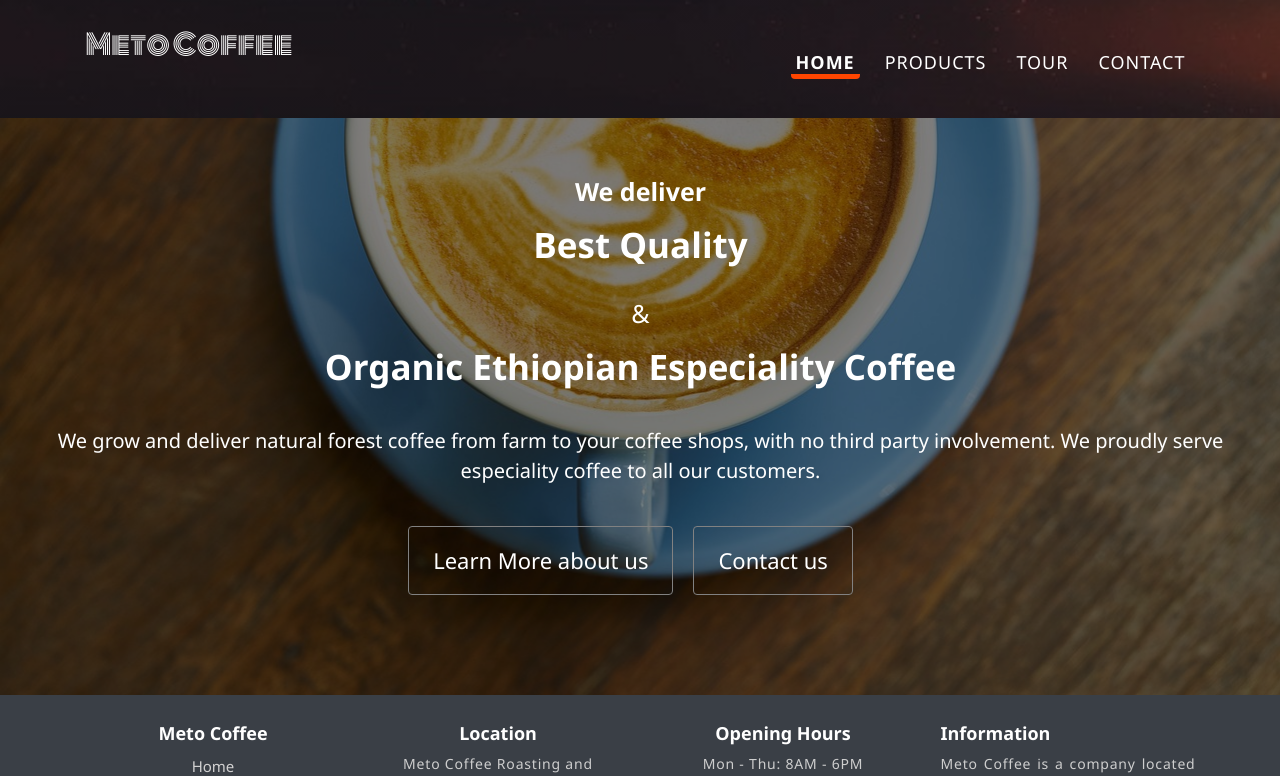
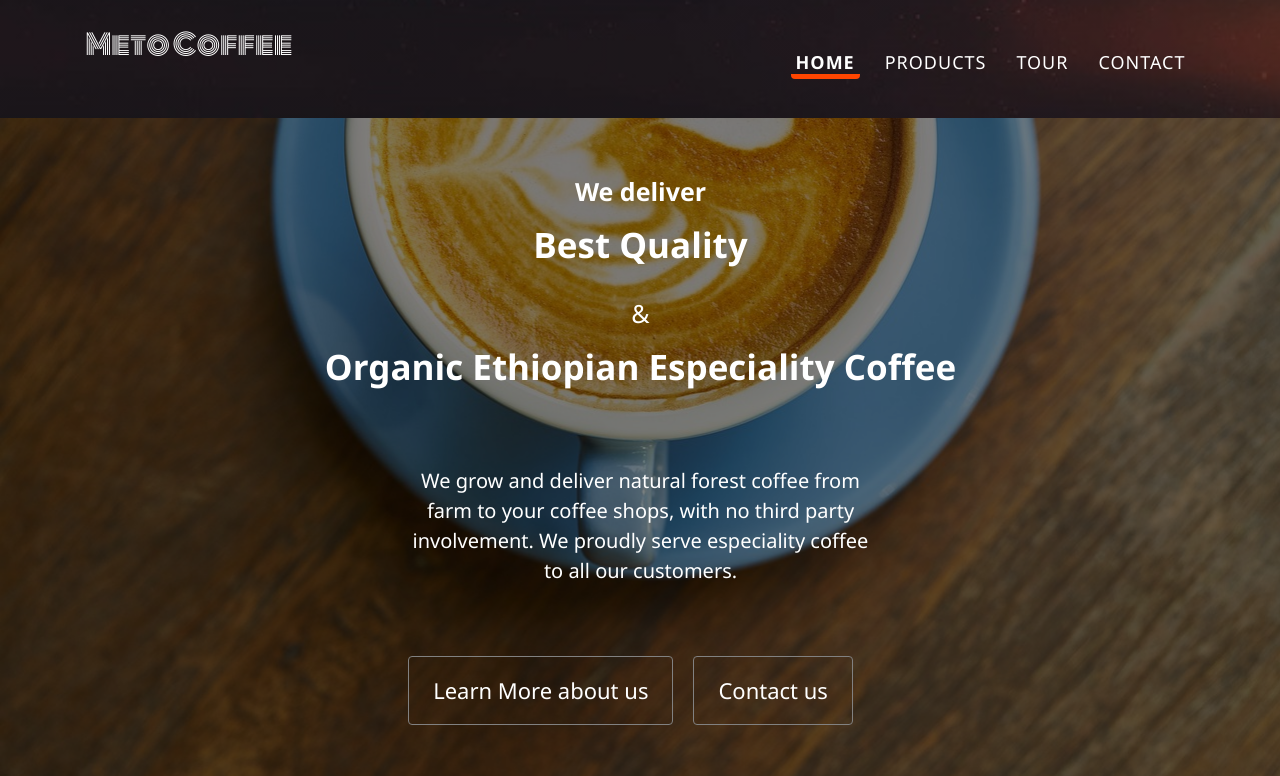
Before and after one commit to Dessagn/metocoffee, a React (Create React App) app in the folder client/: page / in a window 1280 px wide. Shown: the top 776 px of the page. Built offline with nearby package versions, Linux system fonts and the light colour scheme.

Commit message:
modify Home.css

```diff
--- a/client/src/components/Home.css
+++ b/client/src/components/Home.css
@@ -27,8 +27,11 @@
 .hero p {
     color: white;
     font-size: 20px;
+    padding-top: 40px;
+    padding-right: 10px;
     padding-left: 10px;
-    padding-right: 10px;
+    padding-bottom: 30px;
+    max-width: 500px;
     margin: 40px auto 20px;
     font-weight: normal;
     line-height: 1.5;
@@ -44,6 +47,7 @@
     font-size: 22px;
     padding: 18px 24px;
     transition:0.2s background-color;
+    padding-bottom:
 }
 
 .btn-primary:hover {
```
